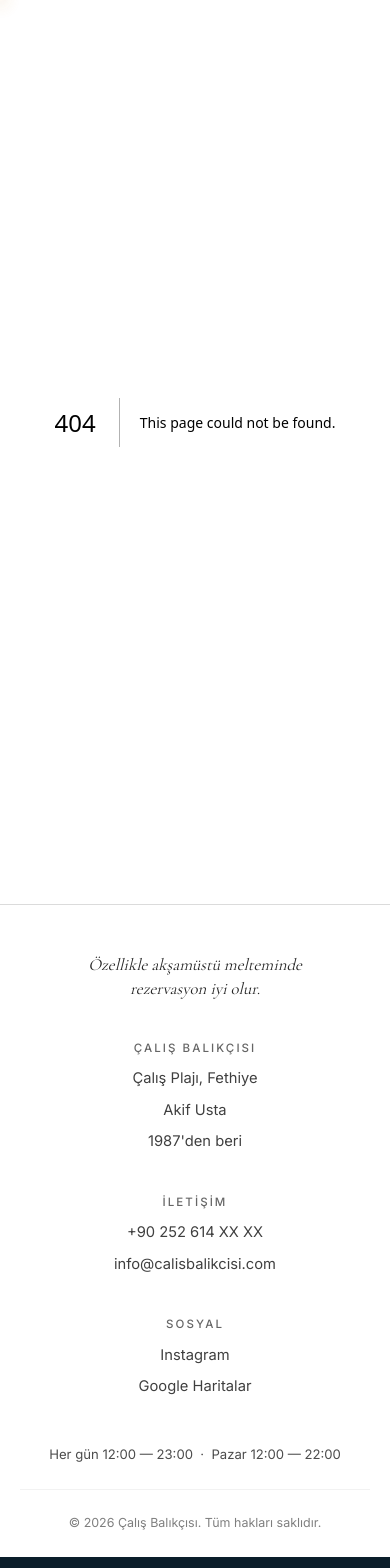
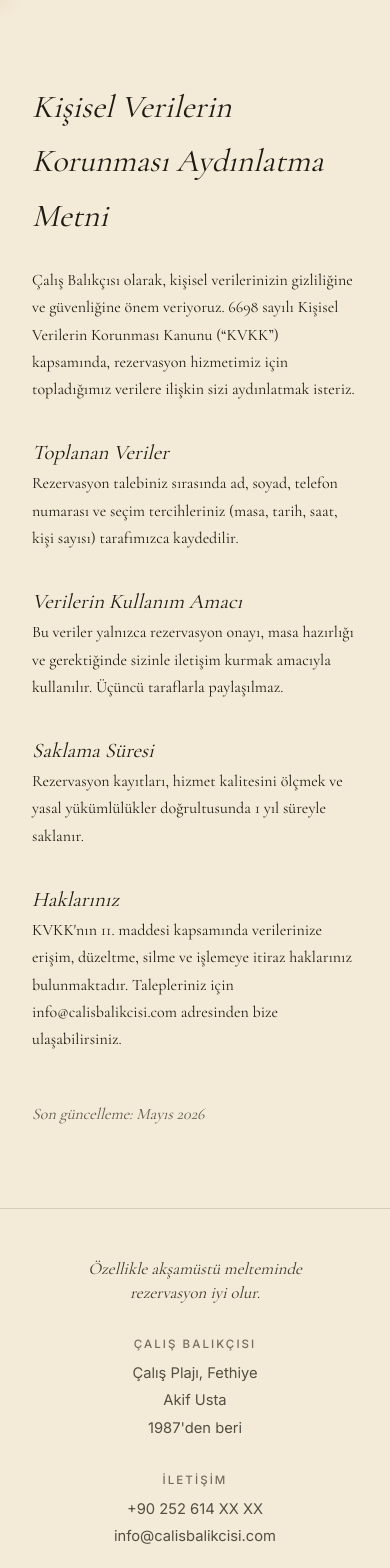
Before and after one commit to saygingemici25800-pixel/balik-restoranlar, a Next.js app in the folder apps/calis-balikcisi/: page /kvkk in a window 390 px wide. Before the commit this address had no page. Shown: the top 1568 px of the page. Built offline with nearby package versions, Linux system fonts and the light colour scheme.

Commit message:
fix: mobil header + footer + ekip modal

```diff
--- a/apps/calis-balikcisi/app/(sections)/footer.tsx
+++ /dev/null
@@ -1,80 +0,0 @@
-import Link from 'next/link';
-
-type SocialLink = {
-  label: string;
-  href: string;
-};
-
-const SOCIAL_LINKS: SocialLink[] = [
-  { label: 'Instagram', href: '#' },
-  { label: 'Facebook', href: '#' },
-  { label: 'Tripadvisor', href: '#' },
-];
-
-export function SiteFooter() {
-  return (
-    <footer className="border-t border-fg/10 py-16 md:py-20 px-6 md:px-10">
-      <div className="max-w-6xl mx-auto">
-        <div className="grid md:grid-cols-3 gap-10 md:gap-12">
-          <div>
-            <p className="font-display text-lg uppercase tracking-[0.25em] text-fg">
-              Çalış Balıkçısı
-            </p>
-            <p className="mt-6 text-fg/70 leading-relaxed max-w-xs">
-              A refined seaside dining experience honoring the pure essence of the Mediterranean catch.
-            </p>
-          </div>
-
-          <div>
-            <p className="text-xs uppercase tracking-[0.4em] text-accent mb-6">Social</p>
-            <ul className="space-y-3">
-              {SOCIAL_LINKS.map((link) => (
-                <li key={link.label}>
-                  <Link
-                    href={link.href}
-                    className="text-xs uppercase tracking-[0.3em] text-fg/80 hover:text-accent transition-colors"
-                  >
-                    {link.label}
-                  </Link>
-                </li>
-              ))}
-            </ul>
-          </div>
-
-          <div className="md:text-right">
-            <p className="text-xs uppercase tracking-[0.4em] text-accent mb-6">Visit</p>
-            <address className="not-italic space-y-3 text-fg/80">
-              <p>
-                Çalış Plajı, Fethiye
-                <br />
-                Muğla, Türkiye
-              </p>
-              <p>
-                <a
-                  href="mailto:info@calisbalikcisi.com"
-                  className="hover:text-accent transition-colors"
-                >
-                  info@calisbalikcisi.com
-                </a>
-              </p>
-              <p>
-                <a
-                  href="tel:+905551234567"
-                  className="hover:text-accent transition-colors"
-                >
-                  +90 555 123 45 67
-                </a>
-              </p>
-            </address>
-          </div>
-        </div>
-
-        <div className="mt-16 pt-10 border-t border-fg/10 text-center">
-          <p className="text-xs uppercase tracking-[0.3em] text-fg/50">
-            © 2026 Çalış Balıkçısı. All Rights Reserved.
-          </p>
-        </div>
-      </div>
-    </footer>
-  );
-}
--- a/apps/calis-balikcisi/app/(sections)/top-bar.tsx
+++ b/apps/calis-balikcisi/app/(sections)/top-bar.tsx
@@ -36,7 +36,7 @@ export function SiteTopBar({ className = '' }: Props) {
   return (
     <>
       <header
-        className={`px-4 md:px-8 py-2 md:py-3 grid grid-cols-3 items-center ${className}`}
+        className={`px-3 md:px-8 py-2 md:py-3 grid grid-cols-3 items-center gap-2 ${className}`}
       >
         <button
           id="hamburger-icon"
@@ -77,7 +77,7 @@ export function SiteTopBar({ className = '' }: Props) {
           aria-label="Çalış Balıkçısı — Anasayfa"
           className="justify-self-center"
         >
-          <h1 className="m-0 font-display italic font-normal text-fg text-[1.1rem] md:text-[1.4rem] tracking-[0.02em]">
+          <h1 className="m-0 font-display italic font-normal text-fg text-[0.95rem] md:text-[1.4rem] tracking-[0.02em] whitespace-nowrap">
             Çalış Balıkçısı
           </h1>
         </Link>
@@ -86,7 +86,7 @@ export function SiteTopBar({ className = '' }: Props) {
           href="/rezervasyon"
           className="relative inline-block justify-self-end pb-1"
         >
-          <span className="text-xs uppercase tracking-[0.3em] text-accent">
+          <span className="text-[0.6rem] md:text-xs uppercase tracking-[0.15em] md:tracking-[0.3em] text-accent whitespace-nowrap">
             Rezervasyon
           </span>
           <span
--- a/apps/calis-balikcisi/app/_components/footer.module.css
+++ b/apps/calis-balikcisi/app/_components/footer.module.css
@@ -84,27 +84,51 @@
   .footer {
     margin-top: 60px;
     padding: 48px 20px 24px;
+    display: block !important;
   }
 
   .tagline {
+    display: block;
     font-size: 1.05rem;
-    margin-bottom: 40px;
+    margin-bottom: 32px;
     max-width: 28ch;
   }
 
   .columns {
+    display: grid !important;
     grid-template-columns: 1fr;
-    gap: 32px;
-    margin-bottom: 36px;
+    gap: 28px;
+    margin-bottom: 28px;
     text-align: center;
   }
 
+  .col {
+    display: block !important;
+  }
+
   .colTitle {
-    margin-bottom: 10px;
+    display: block;
+    margin-bottom: 8px;
+  }
+
+  .col p {
+    display: block;
+    margin: 4px 0;
   }
 
   .hours {
-    font-size: 0.82rem;
+    display: block !important;
+    text-align: center;
+    font-size: 0.78rem;
     line-height: 1.7;
+    margin: 0 0 18px;
+  }
+
+  .copyright {
+    display: block !important;
+    text-align: center;
+    font-size: 0.7rem;
+    padding-top: 18px;
+    margin: 0;
   }
 }
--- a/apps/calis-balikcisi/app/iletisim/page.tsx
+++ b/apps/calis-balikcisi/app/iletisim/page.tsx
@@ -1,4 +1,3 @@
-import { SiteFooter } from '../(sections)/footer';
 import { SiteTopBar } from '../(sections)/top-bar';
 import { ContactForm } from './_components/contact-form';
 import { ContactHero } from './_components/contact-hero';
@@ -6,14 +5,11 @@ import { ContactInfo } from './_components/contact-info';
 
 export default function IletisimPage() {
   return (
-    <>
     <main>
       <SiteTopBar className="absolute top-0 left-0 right-0 z-20" />
       <ContactHero />
       <ContactInfo />
       <ContactForm />
     </main>
-      <SiteFooter />
-    </>
   );
 }
--- /dev/null
+++ b/apps/calis-balikcisi/app/kvkk/page.tsx
@@ -0,0 +1,70 @@
+import type { Metadata } from 'next';
+
+export const metadata: Metadata = {
+  title: 'KVKK Aydınlatma Metni — Çalış Balıkçısı',
+};
+
+export default function KvkkPage() {
+  return (
+    <main
+      data-rezervasyon
+      style={{
+        maxWidth: 720,
+        margin: '80px auto',
+        padding: '0 32px',
+        fontFamily: 'var(--font-display), Georgia, serif',
+        color: '#1f1a12',
+        lineHeight: 1.7,
+      }}
+    >
+      <h1 style={{ fontStyle: 'italic', fontSize: '2rem', marginBottom: 24 }}>
+        Kişisel Verilerin Korunması Aydınlatma Metni
+      </h1>
+
+      <p>
+        Çalış Balıkçısı olarak, kişisel verilerinizin gizliliğine ve güvenliğine
+        önem veriyoruz. 6698 sayılı Kişisel Verilerin Korunması Kanunu
+        (&ldquo;KVKK&rdquo;) kapsamında, rezervasyon hizmetimiz için topladığımız
+        verilere ilişkin sizi aydınlatmak isteriz.
+      </p>
+
+      <h2 style={{ marginTop: 32, fontSize: '1.3rem', fontStyle: 'italic' }}>
+        Toplanan Veriler
+      </h2>
+      <p>
+        Rezervasyon talebiniz sırasında ad, soyad, telefon numarası ve seçim
+        tercihleriniz (masa, tarih, saat, kişi sayısı) tarafımızca kaydedilir.
+      </p>
+
+      <h2 style={{ marginTop: 32, fontSize: '1.3rem', fontStyle: 'italic' }}>
+        Verilerin Kullanım Amacı
+      </h2>
+      <p>
+        Bu veriler yalnızca rezervasyon onayı, masa hazırlığı ve gerektiğinde
+        sizinle iletişim kurmak amacıyla kullanılır. Üçüncü taraflarla
+        paylaşılmaz.
+      </p>
+
+      <h2 style={{ marginTop: 32, fontSize: '1.3rem', fontStyle: 'italic' }}>
+        Saklama Süresi
+      </h2>
+      <p>
+        Rezervasyon kayıtları, hizmet kalitesini ölçmek ve yasal yükümlülükler
+        doğrultusunda 1 yıl süreyle saklanır.
+      </p>
+
+      <h2 style={{ marginTop: 32, fontSize: '1.3rem', fontStyle: 'italic' }}>
+        Haklarınız
+      </h2>
+      <p>
+        KVKK&apos;nın 11. maddesi kapsamında verilerinize erişim, düzeltme,
+        silme ve işlemeye itiraz haklarınız bulunmaktadır. Talepleriniz için
+        info@calisbalikcisi.com adresinden bize ulaşabilirsiniz.
+      </p>
+
+      <p style={{ marginTop: 48, fontStyle: 'italic', opacity: 0.7 }}>
+        Son güncelleme: Mayıs 2026
+      </p>
+    </main>
+  );
+}
--- a/apps/calis-balikcisi/app/menu/page.tsx
+++ b/apps/calis-balikcisi/app/menu/page.tsx
@@ -1,5 +1,4 @@
 import type { Metadata } from 'next';
-import { SiteFooter } from '../(sections)/footer';
 import { MenuContent } from './_components/menu-content';
 
 export const metadata: Metadata = {
@@ -14,7 +13,6 @@ export default function MenuPage() {
       <main>
         <MenuContent />
       </main>
-      <SiteFooter />
     </>
   );
 }
--- a/apps/calis-balikcisi/app/rezervasyon/_components/reservation-panel.tsx
+++ b/apps/calis-balikcisi/app/rezervasyon/_components/reservation-panel.tsx
@@ -81,6 +81,7 @@ export function ReservationPanel({
   const [phone, setPhone] = useState('');
   const [hasAllergy, setHasAllergy] = useState(false);
   const [allergyNote, setAllergyNote] = useState('');
+  const [kvkkAccepted, setKvkkAccepted] = useState(false);
 
   // ESC closes
   useEffect(() => {
@@ -96,7 +97,7 @@ export function ReservationPanel({
   const dayObj = days.find((d) => d.key === date);
 
   function handleSubmit() {
-    if (!can || !table) return;
+    if (!can || !table || !kvkkAccepted) return;
     const trimmedAllergy = hasAllergy ? allergyNote.trim() : '';
     onConfirm({
       tableId: table.id,
@@ -251,10 +252,30 @@ export function ReservationPanel({
             </span>
           </div>
 
+          <label className={styles.kvkkRow}>
+            <input
+              type="checkbox"
+              checked={kvkkAccepted}
+              onChange={(e) => setKvkkAccepted(e.target.checked)}
+              required
+            />
+            <span>
+              <a
+                href="/kvkk"
+                target="_blank"
+                rel="noopener noreferrer"
+                className={styles.kvkkLink}
+              >
+                Kişisel Verilerin Korunması Aydınlatma Metni
+              </a>
+              &apos;ni okudum, kabul ediyorum.
+            </span>
+          </label>
+
           <button
             type="button"
             className={styles.btnPrimary}
-            disabled={!can}
+            disabled={!can || !kvkkAccepted}
             onClick={handleSubmit}
           >
             Rezervasyonu onayla
@@ -418,10 +439,30 @@ export function ReservationPanel({
           </span>
         </div>
 
+        <label className={styles.kvkkRow}>
+          <input
+            type="checkbox"
+            checked={kvkkAccepted}
+            onChange={(e) => setKvkkAccepted(e.target.checked)}
+            required
+          />
+          <span>
+            <a
+              href="/kvkk"
+              target="_blank"
+              rel="noopener noreferrer"
+              className={styles.kvkkLink}
+            >
+              Kişisel Verilerin Korunması Aydınlatma Metni
+            </a>
+            &apos;ni okudum, kabul ediyorum.
+          </span>
+        </label>
+
         <button
           type="button"
           className={styles.btnPrimary}
-          disabled={!can}
+          disabled={!can || !kvkkAccepted}
           onClick={handleSubmit}
         >
           Rezervasyonu onayla
```
Also changed, not shown: apps/calis-balikcisi/app/(sections)/ekibimiz.module.css (+42 -2 lines), apps/calis-balikcisi/app/rezervasyon/_styles/reservation.module.css (+28 -0 lines). Lines whose indentation alone changed are shown as unchanged.
